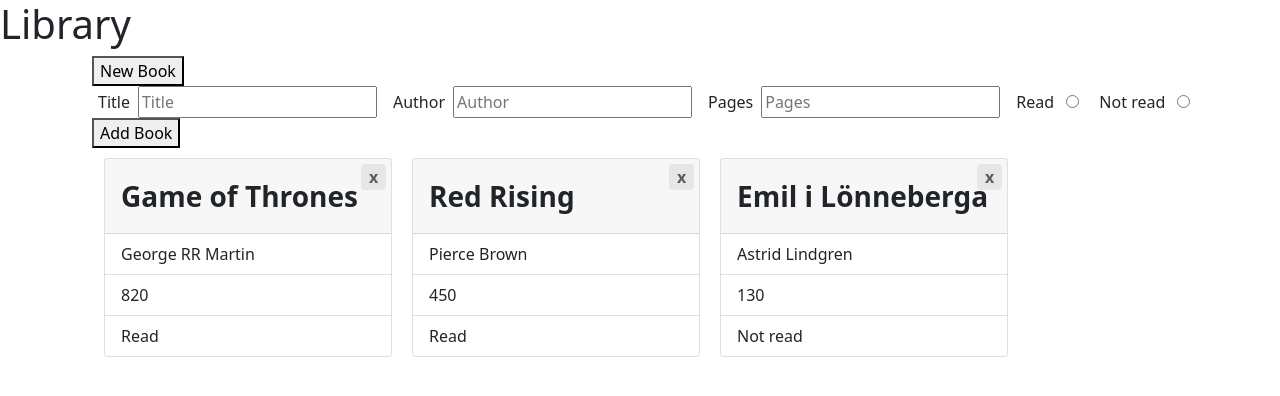
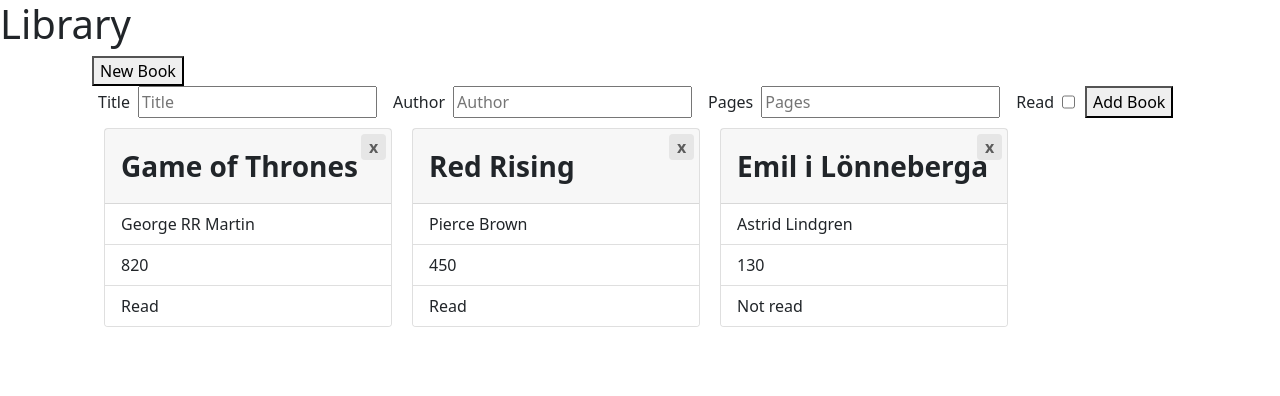
Before and after one commit to Javier-rn/library, a plain HTML site: page index.html in a window 1280 px wide. Both pictures are taken after a click on the button "New Book". Drawn offline with nearby package versions, Linux system fonts and the light colour scheme.

Commit message:
Fix read button not working properly

```diff
--- a/app.js
+++ b/app.js
@@ -105,7 +105,7 @@ addBookBtn.addEventListener('click', function (e) {
   e.target.form[1].value = '';
   const pages = e.target.form[2].value;
   e.target.form[2].value = '';
-  const read = e.target.form[3].value;
+  const read = e.target.form[3].checked;
   addBookToLibrary(new Book(title, author, pages, read));
   displayBooks(myLibrary);
 });
--- a/index.html
+++ b/index.html
@@ -25,22 +25,8 @@
           <input type="text" name="author" id="author" placeholder="Author" />
           <label for="pages">Pages</label>
           <input type="text" name="pages" id="pages" placeholder="Pages" />
-          <div class="radioDiv">
-            <label for="read">Read</label>
-            <input
-              type="radio"
-              name="readStatus"
-              id="dfasdfa"
-              value="dfasdfa"
-            />
-            <label for="notRead">Not read</label>
-            <input
-              type="radio"
-              name="readStatus"
-              id="dfasd"
-              value="faldfafdasfadse"
-            />
-          </div>
+          <label for="read">Read </label>
+          <input type="checkbox" name="read" id="read" />
           <button type="submit" id="addBookBtn">Add Book</button>
         </form>
       </div>
```
